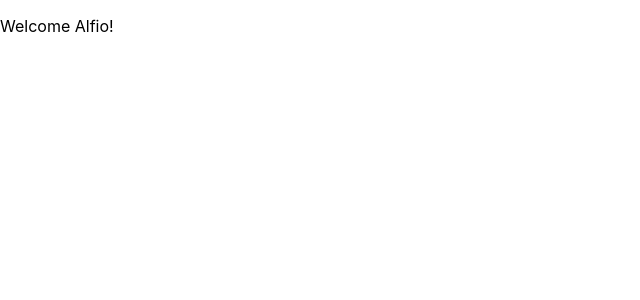
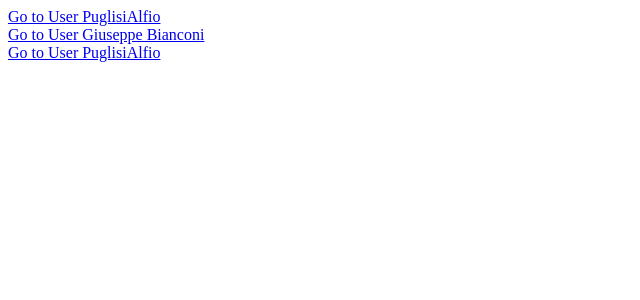
Before and after one commit to PuglisiAlfio/ReactJS, a React (Create React App) app in the folder esercizio-1/first-project/: page /user/PuglisiAlfio in a window 1280 px wide. Shown: the top 300 px of the page, without its empty margins (0-640 px from the left). Built offline with nearby package versions, Linux system fonts and the light colour scheme; no server answers.

Commit message:
React Router - Add three Links

```diff
--- a/esercizio-1/first-project/package.json
+++ b/esercizio-1/first-project/package.json
@@ -8,6 +8,7 @@
     "@testing-library/user-event": "^13.5.0",
     "react": "^18.2.0",
     "react-dom": "^18.2.0",
+    "react-router-dom": "^6.11.2",
     "react-scripts": "5.0.1",
     "web-vitals": "^2.1.4"
   },
--- a/esercizio-1/first-project/src/App.css
+++ /dev/null
@@ -1,38 +0,0 @@
-.App {
-  text-align: center;
-}
-
-.App-logo {
-  height: 40vmin;
-  pointer-events: none;
-}
-
-@media (prefers-reduced-motion: no-preference) {
-  .App-logo {
-    animation: App-logo-spin infinite 20s linear;
-  }
-}
-
-.App-header {
-  background-color: #282c34;
-  min-height: 100vh;
-  display: flex;
-  flex-direction: column;
-  align-items: center;
-  justify-content: center;
-  font-size: calc(10px + 2vmin);
-  color: white;
-}
-
-.App-link {
-  color: #61dafb;
-}
-
-@keyframes App-logo-spin {
-  from {
-    transform: rotate(0deg);
-  }
-  to {
-    transform: rotate(360deg);
-  }
-}
--- a/esercizio-1/first-project/src/App.js
+++ /dev/null
@@ -1,10 +0,0 @@
-import Welcome from './components/Welcome';
-import './App.css';
-
-function App() {
-  return <div>
-          <Welcome name = "Alfio"/>
-        </div>
-}
-
-export default App;
--- /dev/null
+++ b/esercizio-1/first-project/src/App.jsx
@@ -0,0 +1,18 @@
+import { Link, Route, Routes } from "react-router-dom";
+import ShowGithubUser from "./components/ShowGithubUser";
+
+
+function App() {
+  return <div>
+          <Routes>
+            <Route path="user/:username" element={<ShowGithubUser/>}/>
+          </Routes>
+          <Link to='/user/PuglisiAlfio'>Go to User PuglisiAlfio</Link>
+          <br />
+          <Link to='/user/yangus98'>Go to User Giuseppe Bianconi</Link>
+          <br />
+          <Link to='/user/PuglisiAlfio'>Go to User PuglisiAlfio</Link>
+        </div>
+}
+
+export default App;
--- /dev/null
+++ b/esercizio-1/first-project/src/Root.jsx
@@ -0,0 +1,12 @@
+import { BrowserRouter } from "react-router-dom";
+import App from "./App";
+
+function Root () {
+return <>
+        <BrowserRouter>
+            <App/>
+        </BrowserRouter>
+        </>
+}
+
+export default Root;
--- /dev/null
+++ b/esercizio-1/first-project/src/components/GithubUser.jsx
@@ -0,0 +1,23 @@
+import { useEffect, useState } from "react";
+
+function GithubUser(props) {
+
+    const [data, setData] = useState(null);
+
+    useEffect(() => {
+        fetch(`https://api.github.com/users/${props.username}`)
+        .then(response => response.json())
+        .then(json => {
+            console.log(json)
+            setData(json)
+        });
+    }, [props.username])
+
+    return <>
+            <div>
+                {data && <a href={data.html_url}><h1>{data.login}</h1></a>}
+            </div>
+        </>
+}
+
+export default GithubUser;
--- /dev/null
+++ b/esercizio-1/first-project/src/components/ShowGithubUser.jsx
@@ -0,0 +1,13 @@
+import { useParams } from "react-router-dom";
+import GithubUser from "./GithubUser";
+
+function ShowGithubUser() {
+
+    const {username} = useParams()
+
+    return <>
+            <GithubUser username={username}/>
+            </>
+}
+
+export default ShowGithubUser
--- a/esercizio-1/first-project/src/components/Welcome.js
+++ /dev/null
@@ -1,5 +0,0 @@
-function Welcome(props){
-    return <p>Welcome {props.name}!</p>
-}
-
-export default Welcome
--- a/esercizio-1/first-project/src/index.css
+++ /dev/null
@@ -1,13 +0,0 @@
-body {
-  margin: 0;
-  font-family: -apple-system, BlinkMacSystemFont, 'Segoe UI', 'Roboto', 'Oxygen',
-    'Ubuntu', 'Cantarell', 'Fira Sans', 'Droid Sans', 'Helvetica Neue',
-    sans-serif;
-  -webkit-font-smoothing: antialiased;
-  -moz-osx-font-smoothing: grayscale;
-}
-
-code {
-  font-family: source-code-pro, Menlo, Monaco, Consolas, 'Courier New',
-    monospace;
-}
--- a/esercizio-1/first-project/src/index.js
+++ b/esercizio-1/first-project/src/index.js
@@ -1,10 +1,10 @@
 import React from 'react';
 import ReactDOM from 'react-dom/client';
-import './index.css';
-import App from './App';
+import Root from './Root';
+
 
 const root = ReactDOM.createRoot(document.getElementById('root'));
-root.render(<App />);
+root.render(<Root />);
 
 // If you want to start measuring performance in your app, pass a function
 // to log results (for example: reportWebVitals(console.log))
```
Also changed, not shown: 2 other files (tests, documents, lock files or other folders).
